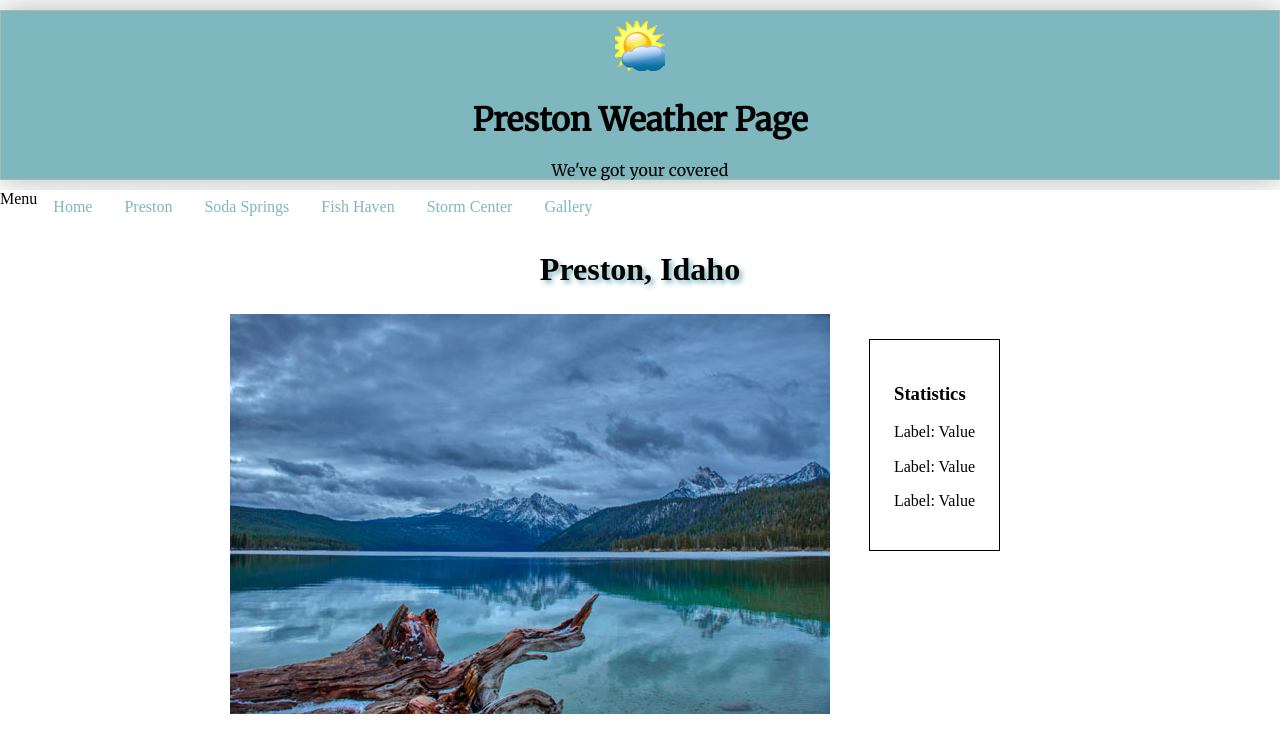
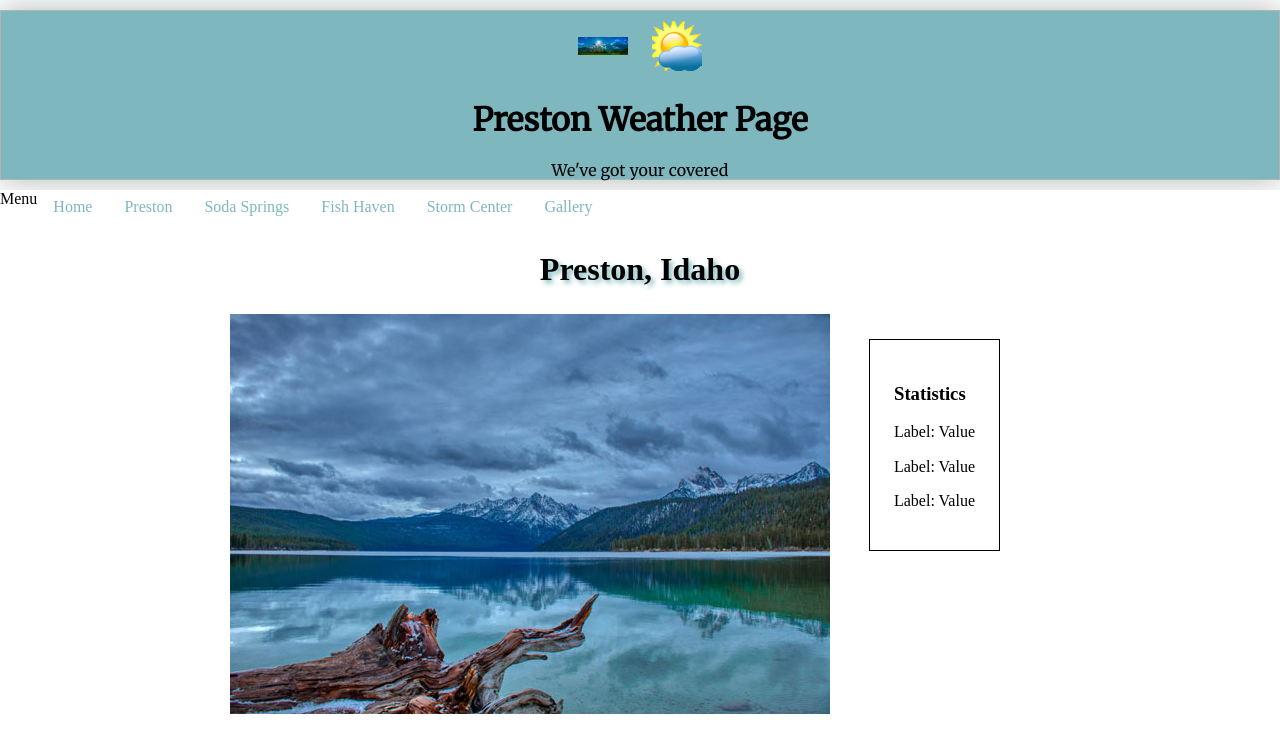
Before and after one commit to lshort23/lshort23.github.io, a plain HTML site: page assignments/lesson-6/preston-6.html in a window 1280 px wide. Drawn offline with Linux system fonts and the light colour scheme.

Commit message:
hero image

```diff
--- a/assignments/lesson-6/preston-6.html
+++ b/assignments/lesson-6/preston-6.html
@@ -12,6 +12,7 @@
     </head>
     <body>
         <header>
+            <img src="images/hero-image-optimized.jpg" alt="Hero Image">
             <img src="images/sivvus-weather-symbols-2-optimized.png" alt="Preston Weather Page Logo">
             <h1>Preston Weather Page</h1>
             <div class="motto">We've got your covered</div>
```
Also changed, not shown: assignments/lesson-6/images/hero-image-optimized.jpg (added).
